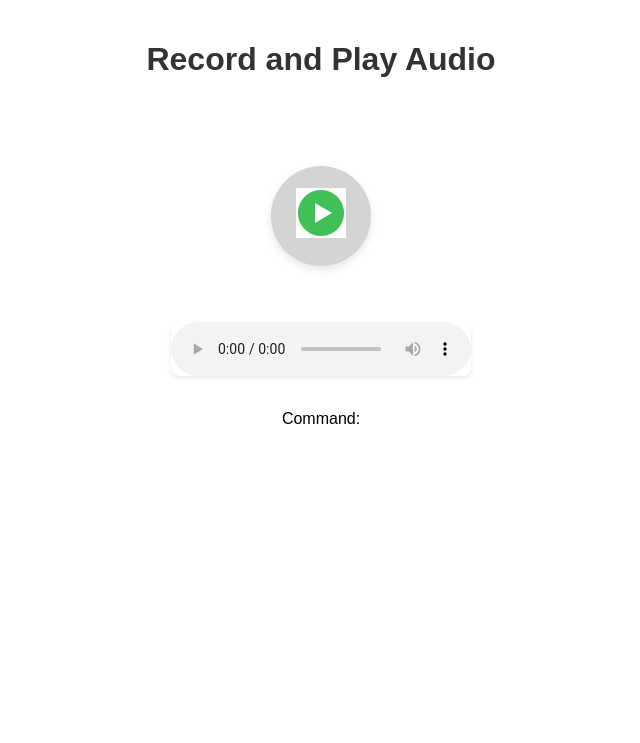
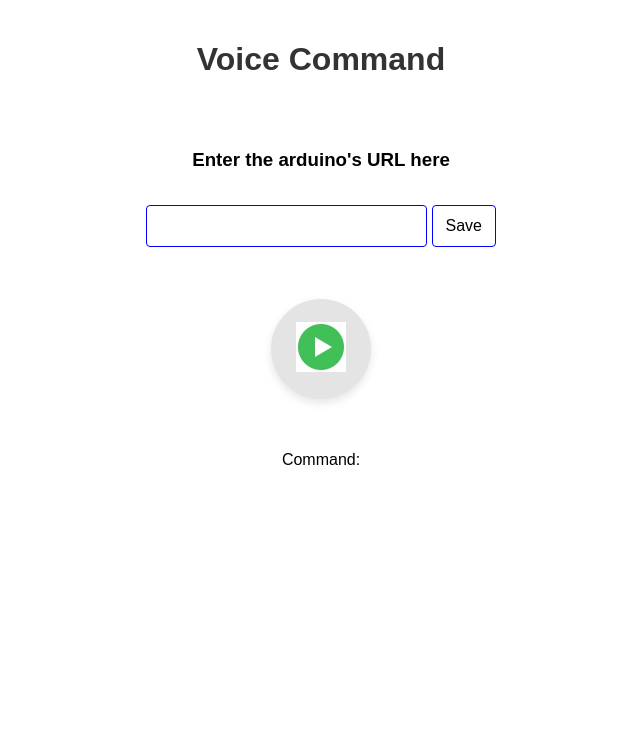
Before and after one commit to hadilotfidev-oss/VoiceCommand, a Flask app: page / in a window 1280 px wide. Shown: the top 743 px of the page, without its empty margins (319-959 px from the left). Run offline with Flask 3, Linux system fonts and the light colour scheme.

Commit message:
added arduino connection

```diff
--- a/static/logic.js
+++ b/static/logic.js
@@ -1,3 +1,13 @@
+    // select the arduino's url
+    let url_input = document.getElementById('url_input')
+    let save = document.getElementById('save')
+    let url = ""
+
+    save.addEventListener('click', function(ev) {
+        url = url_input.value
+        alert("URL: " + url + " Saved")
+    })
+
     // counter for start/stop button toggle
     let counter = 1;
 
@@ -12,13 +22,9 @@
     // 'then()' method returns a Promise
     .then(function (mediaStreamObj) {
 
-
         // Start recording
         let start = document.getElementById('btnStart');
         let playIcon = start.querySelector('img');
-
-        // audio tag for play the audio
-        let playAudio = document.getElementById('audioPlay');
 
         // Pass the audio stream to mediaRecorder API
         let mediaRecorder = new MediaRecorder(mediaStreamObj);
@@ -58,16 +64,24 @@
 
             // get the html tag that holds the transcribed text
             const generatedText = document.getElementById('generated-text')
+            const console = document.getElementById('console')
 
             // append the created file to form data
             const formData = new FormData();
             formData.append('file', file, 'audio.mp3');
 
             // send the form data to the server for processing
-            fetch('https://project1-production-8213.up.railway.app/upload_files', {
+            fetch('https://voicecommand.up.railway.app/upload_files', {
                 method: 'POST',
                 body:formData,
             })
+
+            // testing fetch
+//            fetch('http://127.0.0.1:5000/upload_files', {
+//                method: 'POST',
+//                body:formData,
+//            })
+
             // handle response from the server
             .then((res) => {
                 if (!res.ok) {
@@ -78,19 +92,24 @@
 
             // get the transcribed data and fill it in the html tag
             .then((data) => {
+                fetch(url + data, {
+                    method: 'GET',
+                    headers:{
+                         'ngrok-skip-browser-warning': 'true',
+                    },
+                    })
+                .then((res) => {
+                    if(!res.ok) {
+                        throw new Error("HTTP error " + res.status)
+                    }
+                    console.innerHTML += `<p>LIGHT TURNED ${data}</p>`
+                })
                 generatedText.innerHTML = `Command: "${data}"`
             })
             .catch((err) => ('Error occured', err))
 
             // empty the audio chunk array for subsequent uses
             dataArray = [];
-
-            // create url for the audio blob so it can be played by the audio tag
-            let audioSrc = window.URL
-                .createObjectURL(audioData);
-
-            // Pass the audio url to the audio tag
-            playAudio.src = audioSrc;
         }
     })
 
--- a/static/styles.css
+++ b/static/styles.css
@@ -19,9 +19,33 @@ h1 {
     color: #333;
 }
 
+#url_input {
+
+    /* styling */
+    background-color: white;
+    border: thin solid blue;
+    border-radius: 4px;
+    font: inherit;
+    line-height: 1.5em;
+    padding: 0.5em 3.5em 0.5em 1em;
+}
+
+#save {
+    background-color: white;
+    border: thin solid blue;
+    border-radius: 4px;
+    font: inherit;
+    line-height: 1.5em;
+    padding: 0.5em 0.8em
+}
+
+#save:hover {
+    background-color: skyblue;
+}
+
 /* Record Button Styles */
 #btnStart {
-    background-color: #d4d4d4;
+    background-color: #e4e4e4;
     color: white;
     border: none;
     width: 100px;
@@ -40,7 +64,6 @@ h1 {
 }
 
 #btnStart:hover {
-    background-color: #000000;
     transform: scale(1.05);
     box-shadow: 0 6px 12px rgba(0, 0, 0, 0.15);
 }
@@ -58,14 +81,6 @@ h1 {
 
 #btnStart:hover img {
     transform: scale(1.1);
-}
-
-#btnStart span {
-    font-size: 14px;
-    font-weight: bold;
-    display: block;
-    text-transform: uppercase;
-    letter-spacing: 1px;
 }
 
 /* Audio Player Styles */
--- a/templates/index.html
+++ b/templates/index.html
@@ -7,8 +7,16 @@
   </head>
   <body>
     <header>
-    <h1>Record and Play Audio</h1>
+    <h1>Voice Command</h1>
     </header>
+
+    <h3>Enter the arduino's URL here</h3>
+    <p>
+      <input type="text" name="url_input" id="url_input">
+      <button id="save">Save</button>
+    </p>
+
+
 <!--button for 'start/stop recording'-->
     <p>
         <button id="btnStart">
@@ -17,14 +25,12 @@
     </p>
 
 
-<!--for play the audio-->
-    <audio id="audioPlay" controls></audio>
-
-    <br>
-
 <!-- for holding transcribed text -->
     <p id="generated-text">Command: </p>
+    <br>
+    <div id="console">
 
+    </div>
     <script src="{{url_for('static', filename = 'logic.js')}}"></script>
 
   </body>
```
Also changed, not shown: speechRecognition.py (+9 -1 lines).
